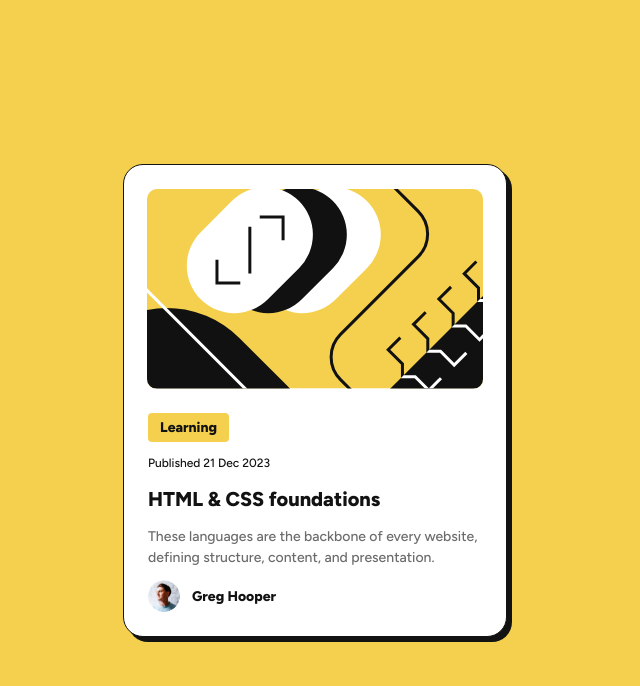
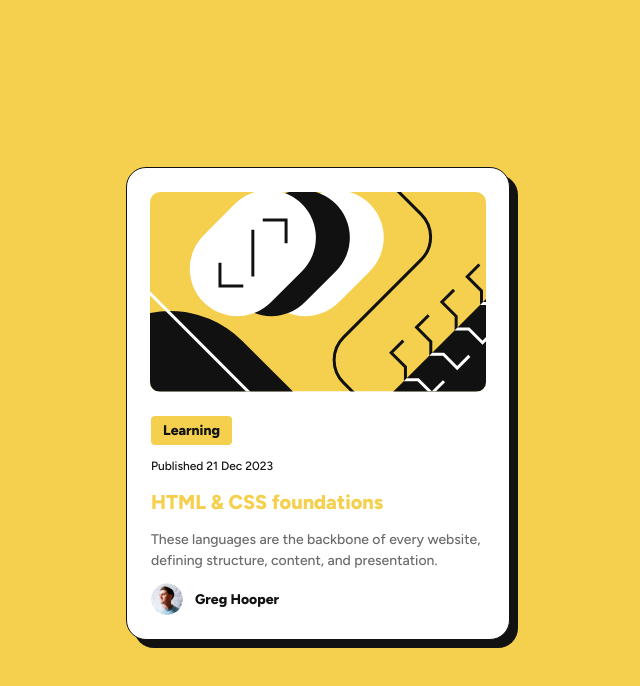
Before and after one commit to Jan-Dev0/02-blog-preview-card, a plain HTML site: page index.html in a window 1280 px wide. In both pictures the pointer is over the element 640 px from the left and 400 px from the top of the page. Shown: the whole page, without its empty margins (325-965 px from the left). Drawn offline with Linux system fonts and the light colour scheme.

Commit message:
add hover effect

```diff
--- a/styles.css
+++ b/styles.css
@@ -12,24 +12,6 @@
   --gray-500: hsla(0, 0%, 42%, 1);
   --gray-950: hsl(0, 0%, 7%);
 }
-
-/* Font Definitions */
-/*
-@font-face {
-  font-family: "Figtree";
-  src: url("fonts/Figtree-VariableFont_wght.ttf") format("truetype-variations");
-  font-weight: 100 900;
-  font-style: normal;
-}
-
-@font-face {
-  font-family: "Figtree";
-  src: url("fonts/Figtree-Italic-VariableFont_wght.ttf")
-    format("truetype-variations");
-  font-weight: 100 900;
-  font-style: italic;
-}
-*/
 
 /* Global Styles */
 html {
@@ -63,6 +45,19 @@ body {
   align-items: center;
   gap: 2.4rem;
   overflow: hidden;
+}
+
+/* Hover effect for the card */
+.card:hover {
+  box-shadow: 8px 8px 0 var(--gray-950);
+  transform: translate(3px, 3px);
+  transition: box-shadow 0.3s ease, transform 0.3s ease;
+}
+
+/* Hover effect for the card title */
+.card:hover .card-title {
+  color: var(--yellow);
+  transition: color 0.3s ease;
 }
 
 /* Image Styling */
@@ -124,7 +119,6 @@ body {
   width: 32px;
   height: 32px;
   border-radius: 50%;
-
 }
 
 .author-name {
```
